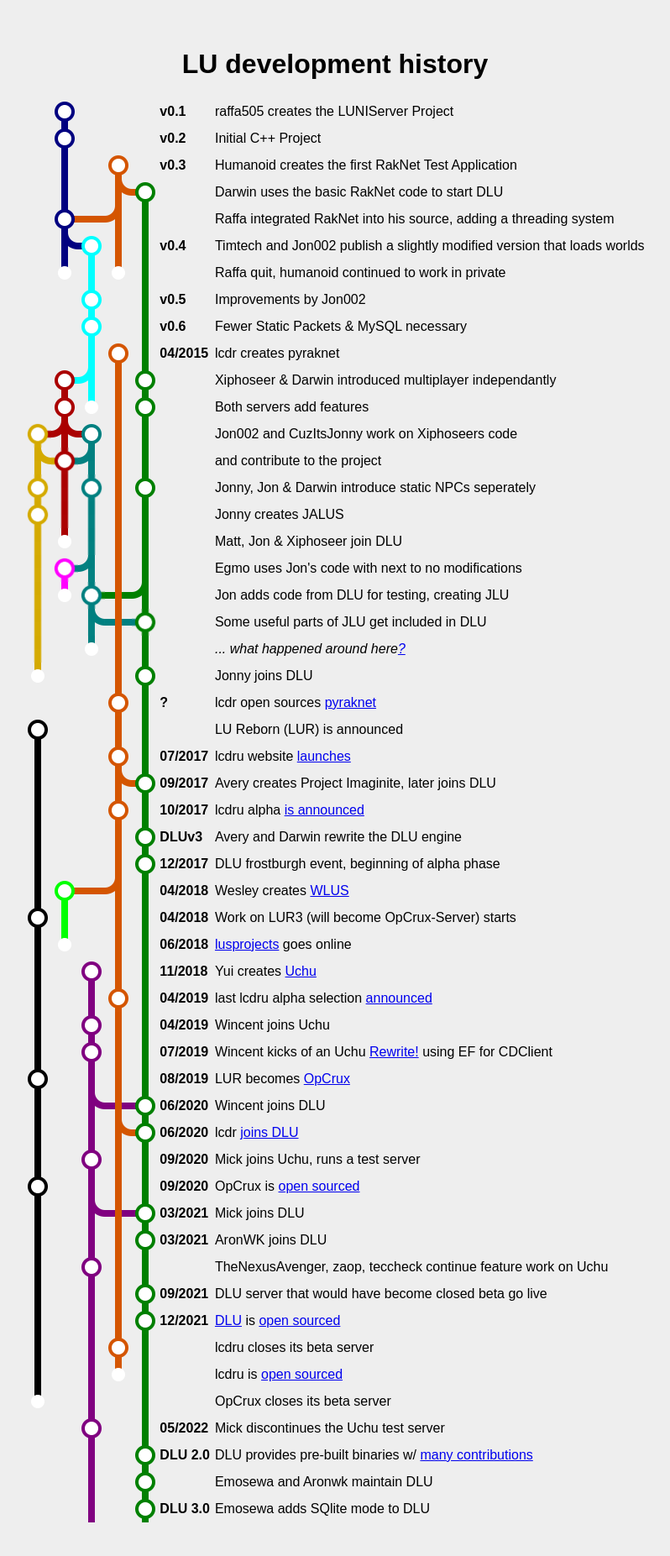
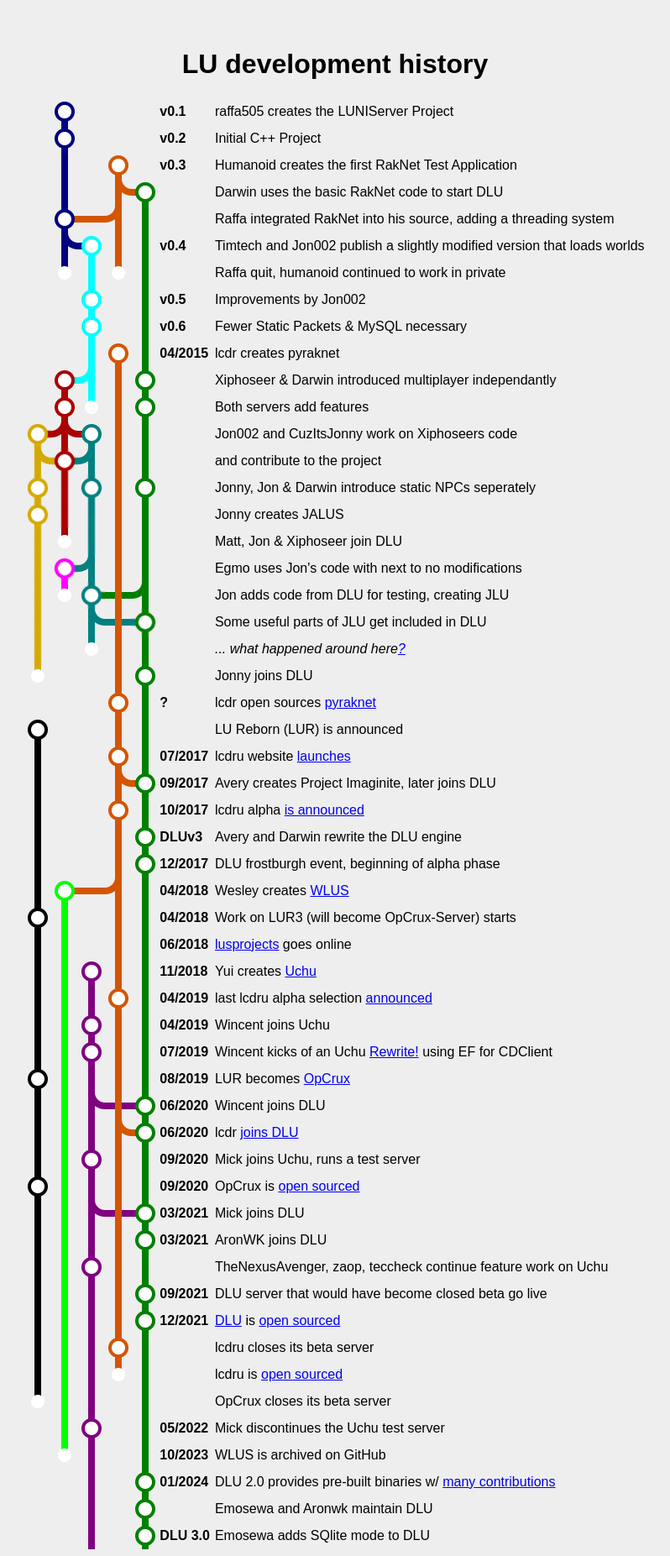
Before and after one commit to Xiphoseer/xiphoseer.github.com, a Jekyll site: the page flow/index.html, which Jekyll copies as it is, in a window 1280 px wide. Shown: the whole page at 84% size, without its empty margins (241-1039 px from the left). Built offline with Jekyll 4.4.1, drawn with Linux system fonts in a browser that asks for light colours; before the commit the page ends 1821 px from its top, so only the background shows below that.

Commit message:
flow: extend WLUS until it's archived on GH

```diff
--- a/flow/index.html
+++ b/flow/index.html
@@ -287,7 +287,7 @@
 			</tr>
 			<tr>
 				<td class="fi line J"></td>
-				<td class="fi end K"></td>
+				<td class="fi line K"></td>
 				<td class="fi"></td>
 				<td class="fi line B"></td>
 				<td class="fi line C"></td>
@@ -296,7 +296,7 @@
 			</tr>
 			<tr>
 				<td class="fi line J"></td>
-				<td class="fi"></td>
+				<td class="fi line K"></td>
 				<td class="fi start I"></td>
 				<td class="fi line B"></td>
 				<td class="fi line C"></td>
@@ -305,7 +305,7 @@
 			</tr>
 			<tr>
 				<td class="fi line J"></td>
-				<td class="fi"></td>
+				<td class="fi line K"></td>
 				<td class="fi line I"></td>
 				<td class="fi node B"></td>
 				<td class="fi line C"></td>
@@ -314,7 +314,7 @@
 			</tr>
 			<tr>
 				<td class="fi line J"></td>
-				<td class="fi"></td>
+				<td class="fi line K"></td>
 				<td class="fi node I"></td>
 				<td class="fi line B"></td>
 				<td class="fi line C"></td>
@@ -323,7 +323,7 @@
 			</tr>
 			<tr>
 				<td class="fi line J"></td>
-				<td class="fi"></td>
+				<td class="fi line K"></td>
 				<td class="fi node I"></td>
 				<td class="fi line B"></td>
 				<td class="fi line C"></td>
@@ -332,7 +332,7 @@
 			</tr>
 			<tr>
 				<td class="fi node J"></td>
-				<td class="fi"></td>
+				<td class="fi line K"></td>
 				<td class="fi line I"></td>
 				<td class="fi line B"></td>
 				<td class="fi line C"></td>
@@ -341,7 +341,7 @@
 			</tr>
 			<tr>
 				<td class="fi line J"></td>
-				<td class="fi"></td>
+				<td class="fi line K"></td>
 				<td class="fi split-right I"></td>
 				<td class="fi line B pass-I"></td>
 				<td class="fi node C merge-left-I"></td>
@@ -350,7 +350,7 @@
 			</tr>
 			<tr>
 				<td class="fi line J"></td>
-				<td class="fi"></td>
+				<td class="fi line K"></td>
 				<td class="fi line I"></td>
 				<td class="fi split-right B"></td>
 				<td class="fi node C merge-left-B"></td>
@@ -359,7 +359,7 @@
 			</tr>
 			<tr>
 				<td class="fi line J"></td>
-				<td class="fi"></td>
+				<td class="fi line K"></td>
 				<td class="fi node I"></td>
 				<td class="fi line B"></td>
 				<td class="fi line C"></td>
@@ -368,7 +368,7 @@
 			</tr>
 			<tr>
 				<td class="fi node J"></td>
-				<td class="fi"></td>
+				<td class="fi line K"></td>
 				<td class="fi line I"></td>
 				<td class="fi line B"></td>
 				<td class="fi line C"></td>
@@ -377,7 +377,7 @@
 			</tr>
 			<tr>
 				<td class="fi line J"></td>
-				<td class="fi"></td>
+				<td class="fi line K"></td>
 				<td class="fi split-right I"></td>
 				<td class="fi line B pass-I"></td>
 				<td class="fi node C merge-left-I"></td>
@@ -386,7 +386,7 @@
 			</tr>
 			<tr>
 				<td class="fi line J"></td>
-				<td class="fi"></td>
+				<td class="fi line K"></td>
 				<td class="fi line I"></td>
 				<td class="fi line B"></td>
 				<td class="fi node C"></td>
@@ -395,7 +395,7 @@
 			</tr>
 			<tr>
 				<td class="fi line J"></td>
-				<td class="fi"></td>
+				<td class="fi line K"></td>
 				<td class="fi node I"></td>
 				<td class="fi line B"></td>
 				<td class="fi line C"></td>
@@ -404,7 +404,7 @@
 			</tr>
 			<tr>
 				<td class="fi line J"></td>
-				<td class="fi"></td>
+				<td class="fi line K"></td>
 				<td class="fi line I"></td>
 				<td class="fi line B"></td>
 				<td class="fi node C"></td>
@@ -413,7 +413,7 @@
 			</tr>
 			<tr>
 				<td class="fi line J"></td>
-				<td class="fi"></td>
+				<td class="fi line K"></td>
 				<td class="fi line I"></td>
 				<td class="fi line B"></td>
 				<td class="fi node C"></td>
@@ -425,7 +425,7 @@
 			</tr>
 			<tr>
 				<td class="fi line J"></td>
-				<td class="fi"></td>
+				<td class="fi line K"></td>
 				<td class="fi line I"></td>
 				<td class="fi node B"></td>
 				<td class="fi line C"></td>
@@ -434,7 +434,7 @@
 			</tr>
 			<tr>
 				<td class="fi line J"></td>
-				<td class="fi"></td>
+				<td class="fi line K"></td>
 				<td class="fi line I"></td>
 				<td class="fi end B"></td>
 				<td class="fi line C"></td>
@@ -443,7 +443,7 @@
 			</tr>
 			<tr>
 				<td class="fi end J"></td>
-				<td class="fi"></td>
+				<td class="fi line K"></td>
 				<td class="fi line I"></td>
 				<td class="fi"></td>
 				<td class="fi line C"></td>
@@ -452,7 +452,7 @@
 			</tr>
 			<tr>
 				<td class="fi"></td>
-				<td class="fi"></td>
+				<td class="fi line K"></td>
 				<td class="fi node I"></td>
 				<td class="fi"></td>
 				<td class="fi line C"></td>
@@ -461,12 +461,21 @@
 			</tr>
 			<tr>
 				<td class="fi"></td>
+				<td class="fi end K"></td>
+				<td class="fi line I"></td>
+				<td class="fi"></td>
+				<td class="fi line C"></td>
+				<td class="v">10/2023</td>
+				<td>WLUS is archived on GitHub</td>
+			</tr>
+			<tr>
+				<td class="fi"></td>
 				<td class="fi"></td>
 				<td class="fi line I"></td>
 				<td class="fi"></td>
 				<td class="fi node C"></td>
-				<td class="v">DLU 2.0</td>
-				<td>DLU provides pre-built binaries w/ <a href="https://github.com/DarkflameUniverse/DarkflameServer/releases/tag/v2.0.0">many contributions</a></td>
+				<td class="v">01/2024<!-- --></td>
+				<td>DLU 2.0 provides pre-built binaries w/ <a href="https://github.com/DarkflameUniverse/DarkflameServer/releases/tag/v2.0.0">many contributions</a></td>
 			</tr>
 			<tr>
 				<td class="fi"></td>
```
